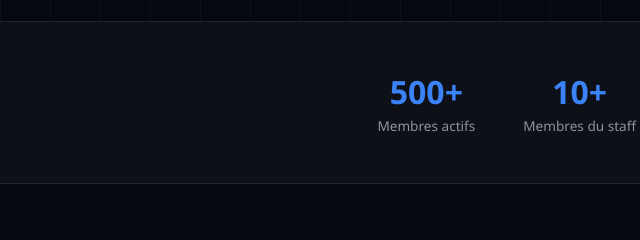
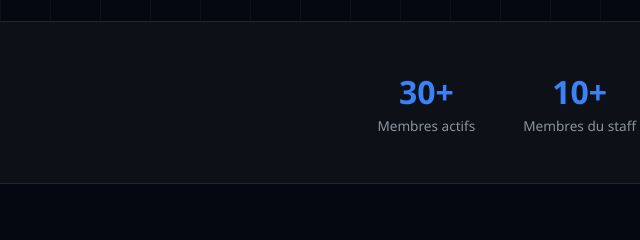
Before and after one commit to jorhisbigeard-cyber/VaxRPEH, a website: page index.html in a window 1280 px wide. Shown: the part 779-1019 px from the top of the page, 0-640 px from the left. Drawn offline with Linux system fonts and the light colour scheme; no server answers.

Commit message:
fix: membres actifs 500+ -> 30+

```diff
--- a/index.html
+++ b/index.html
@@ -83,7 +83,7 @@
 
 <!-- STATS -->
 <div class="stats">
-  <div class="stat"><div class="stat-num">500+</div><div class="stat-label">Membres actifs</div></div>
+  <div class="stat"><div class="stat-num">30+</div><div class="stat-label">Membres actifs</div></div>
   <div class="stat"><div class="stat-num">10+</div><div class="stat-label">Membres du staff</div></div>
   <div class="stat"><div class="stat-num">24/7</div><div class="stat-label">Serveur actif</div></div>
   <div class="stat"><div class="stat-num">100%</div><div class="stat-label">Expérience RP</div></div>
```
